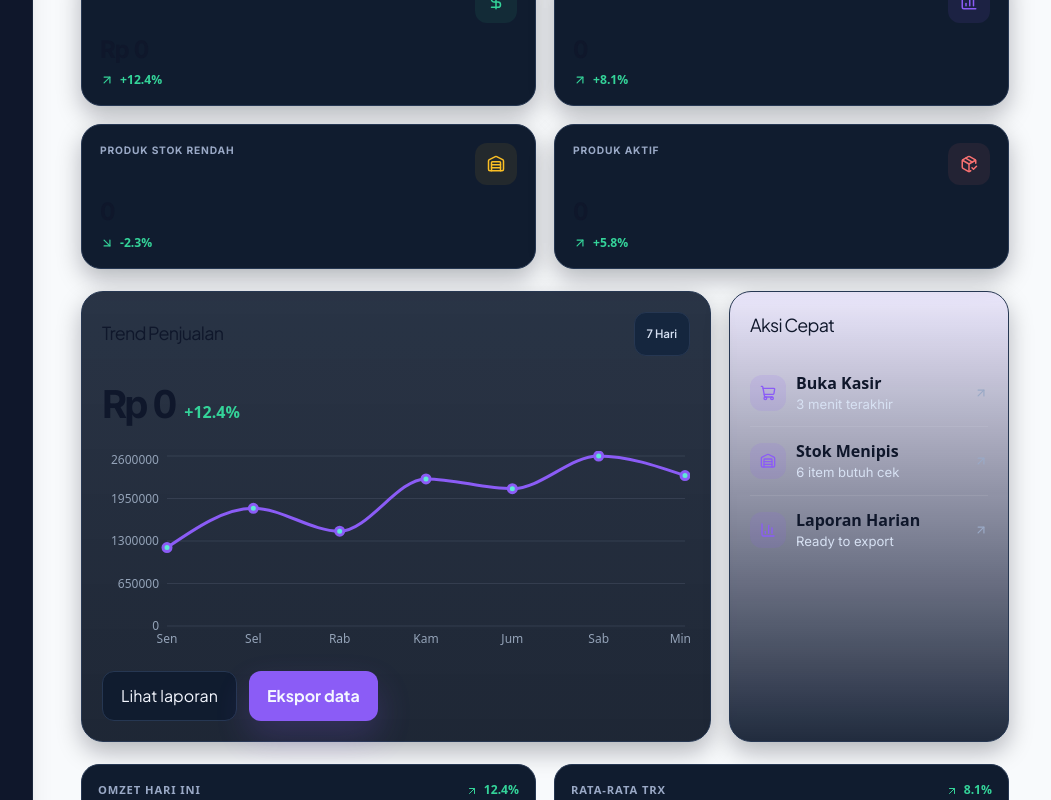
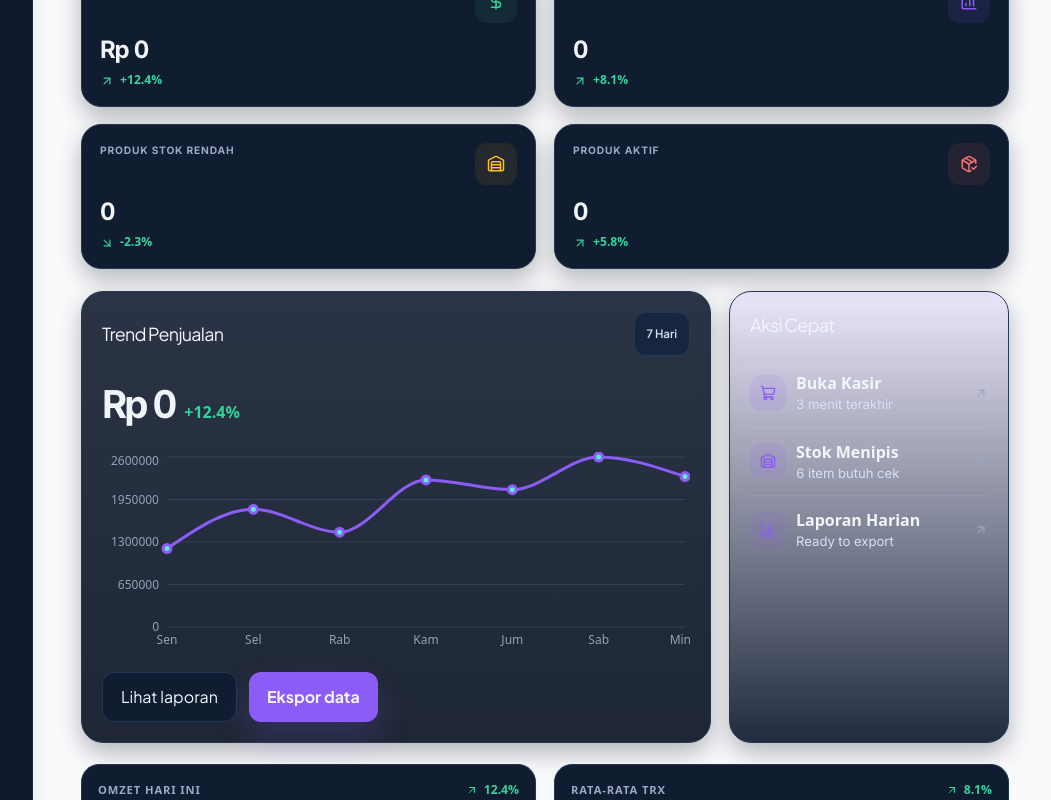
Before and after one commit to MuhammadArhabFaizAzzam/Lomba-webdev, a Next.js app: page /Lomba-webdev/ in a window 1280 px wide. Shown: the part 360-1160 px from the top of the page, without its empty margins (223-1274 px from the left). Built offline with nearby package versions, Linux system fonts and the light colour scheme; sample sign-in values are in the browser's storage.

Commit message:
fix(dashboard): resolve merge conflicts and improve UI/UX 3D depth and text contrast

```diff
--- a/app/globals.css
+++ b/app/globals.css
@@ -1302,3 +1302,41 @@ h6,
     scroll-behavior: auto !important;
   }
 }
+
+/* 3D Depth & Tactile Enhancements */
+.metric-card,
+.stat-box,
+.chart-card,
+.summary-panel,
+.quick-panel,
+.tap-card,
+.overview-card,
+.welcome-card {
+  transition: transform 0.25s cubic-bezier(0.16, 1, 0.3, 1), box-shadow 0.25s cubic-bezier(0.16, 1, 0.3, 1), border-color 0.25s ease;
+  will-change: transform, box-shadow;
+}
+
+.metric-card:hover,
+.stat-box:hover,
+.chart-card:hover,
+.summary-panel:hover,
+.overview-card:hover,
+.welcome-card:hover {
+  transform: translateY(-4px);
+  box-shadow: 0 20px 40px -12px rgba(2, 6, 23, 0.45), 0 0 20px rgba(139, 92, 246, 0.12);
+  border-color: rgba(139, 92, 246, 0.4);
+}
+
+.btn-primary,
+.btn-secondary,
+.pill-button,
+.category-button,
+.payment-button {
+  transition: transform 0.15s ease, box-shadow 0.15s ease, background 0.15s ease;
+}
+
+.btn-primary:active,
+.btn-secondary:active,
+.pill-button:active {
+  transform: translateY(2px) scale(0.98);
+}
--- a/app/page.js
+++ b/app/page.js
@@ -107,7 +107,7 @@ export default function Dashboard() {
   };
 
   return (
-    <div className="dashboard-wrap">
+    <div className="dashboard-wrap text-slate-100">
       {toastMessage && (
         <div className="fixed top-5 right-5 z-50 bg-slate-900 text-white px-4 py-3 rounded-xl shadow-2xl text-sm font-semibold border border-slate-700 animate-bounce">
           {toastMessage}
```
